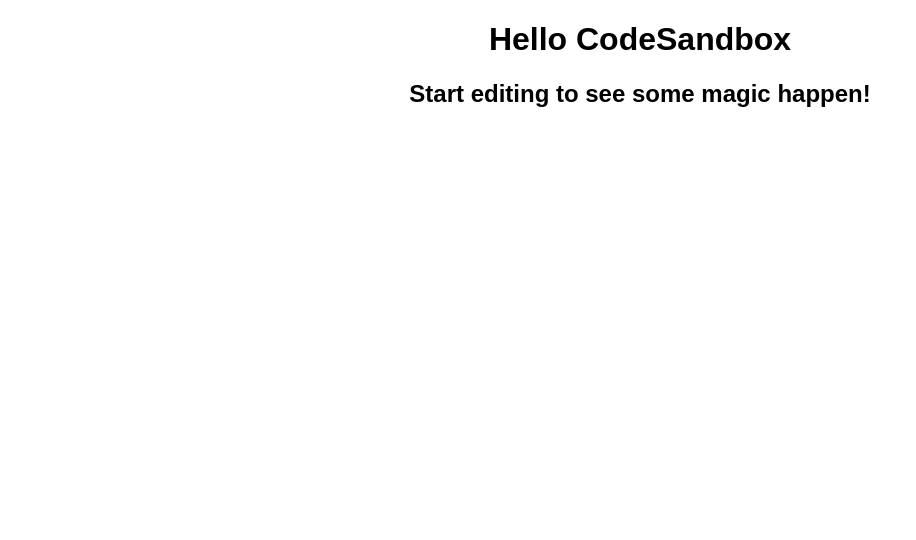
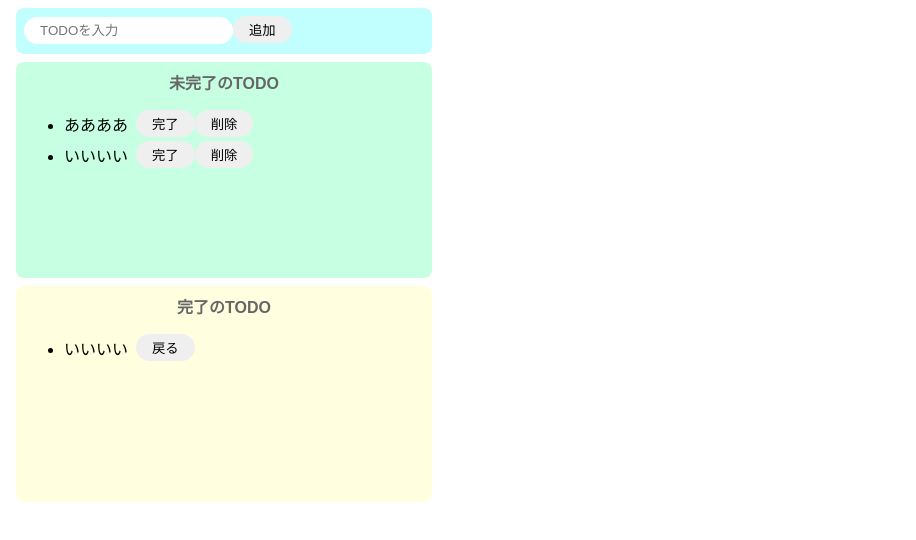
Before and after one commit to aaaasahi/react-todo, a React (Create React App) app: page / in a window 1280 px wide. Shown: the top 540 px of the page, without its empty margins (0-916 px from the left). Built offline with nearby package versions, Linux system fonts and the light colour scheme.

Commit message:
マークアップとスタイル

```diff
--- a/src/App.js
+++ /dev/null
@@ -1,10 +0,0 @@
-import "./styles.css";
-
-export default function App() {
-  return (
-    <div className="App">
-      <h1>Hello CodeSandbox</h1>
-      <h2>Start editing to see some magic happen!</h2>
-    </div>
-  );
-}
--- /dev/null
+++ b/src/App.jsx
@@ -0,0 +1,37 @@
+import React from "react";
+import "./styles.css";
+
+export const App = () => {
+  return (
+    <>
+      <div className="input-area">
+        <input placeholder="TODOを入力" />
+        <button>追加</button>
+      </div>
+      <div className="incomplete-area">
+        <p className="title">未完了のTODO</p>
+        <ul>
+          <div className="list-row">
+            <li>ああああ</li>
+            <button>完了</button>
+            <button>削除</button>
+          </div>
+          <div className="list-row">
+            <li>いいいい</li>
+            <button>完了</button>
+            <button>削除</button>
+          </div>
+        </ul>
+      </div>
+      <div className="complete-area">
+        <p className="title">完了のTODO</p>
+        <ul>
+          <div className="list-row">
+            <li>いいいい</li>
+            <button>戻る</button>
+          </div>
+        </ul>
+      </div>
+    </>
+  );
+};
--- a/src/index.js
+++ b/src/index.js
@@ -1,12 +1,6 @@
 import { StrictMode } from "react";
 import ReactDOM from "react-dom";
 
-import App from "./App";
+import { App } from "./App";
 
-const rootElement = document.getElementById("root");
-ReactDOM.render(
-  <StrictMode>
-    <App />
-  </StrictMode>,
-  rootElement
-);
+ReactDOM.render(<App />, document.getElementById("root"));
--- a/src/styles.css
+++ b/src/styles.css
@@ -1,4 +1,66 @@
-.App {
+body {
   font-family: sans-serif;
+}
+
+input {
+  border-radius: 16px;
+  border: none;
+  padding: 6px 16px;
+  outline: none;
+}
+
+button {
+  border-radius: 16px;
+  border: none;
+  padding: 4px 16px;
+}
+
+button:hover {
+  background-color: #ff7fff;
+  color: #fff;
+  cursor: pointer;
+}
+
+li {
+  margin-right: 8px;
+}
+
+.input-area {
+  background-color: #c1ffff;
+  width: 400px;
+  height: 30px;
+  border-radius: 8px;
+  padding: 8px;
+  margin: 8px;
+}
+
+.incomplete-area {
+  background-color: #c6ffe2;
+  width: 400px;
+  min-height: 200px;
+  padding: 8px;
+  margin: 8px;
+  border-radius: 8px;
+}
+
+.complete-area {
+  background-color: #ffffe0;
+  width: 400px;
+  min-height: 200px;
+  padding: 8px;
+  margin: 8px;
+  border-radius: 8px;
+}
+
+.title {
   text-align: center;
+  margin-top: 0;
+  font-weight: bold;
+  color: #666;
 }
+
+.list-row {
+  display: flex;
+  align-items: center;
+  padding-bottom: 4px;
+}
```
